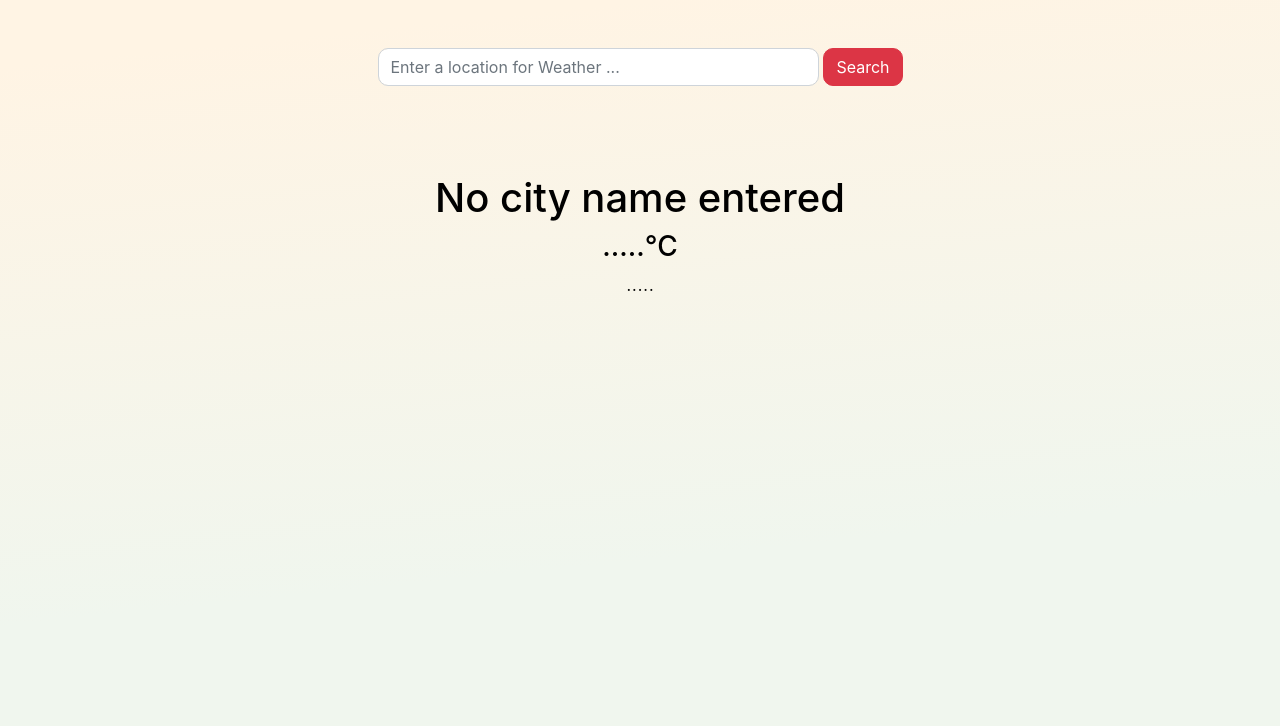
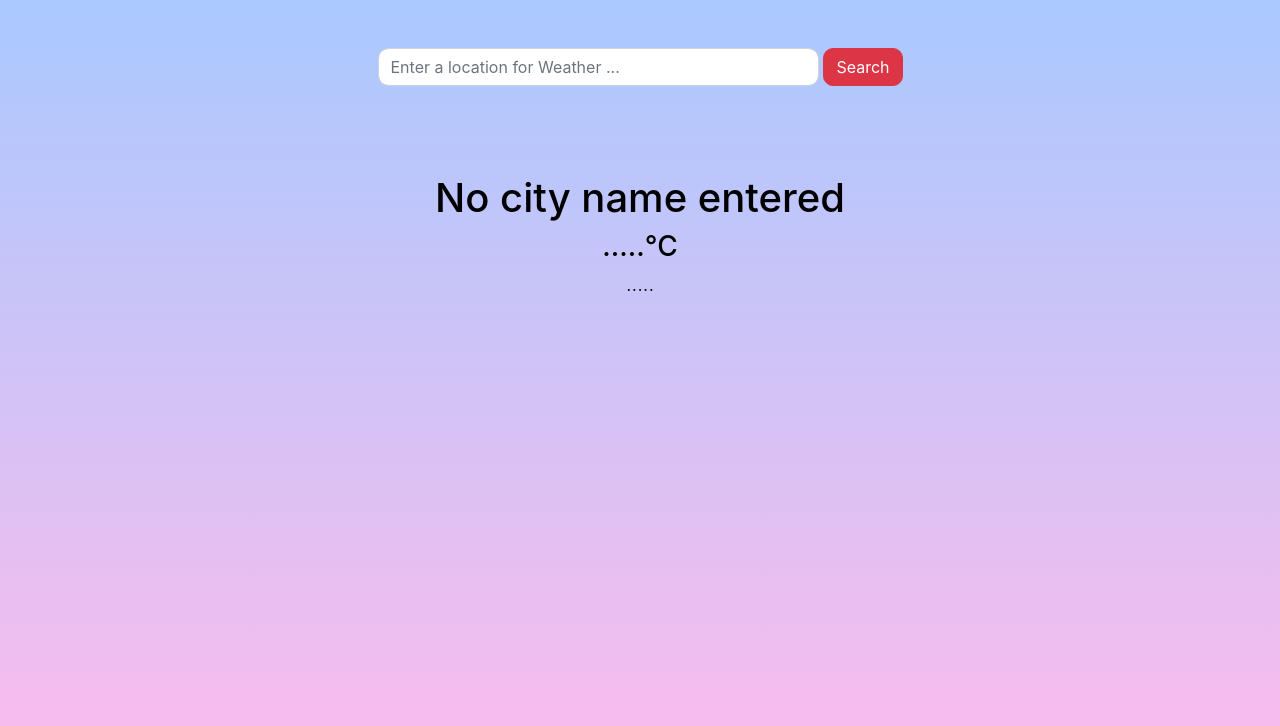
Before and after one commit to Alavi-Sadaf/weather-master, a plain HTML site: page index.html in a window 1280 px wide. Drawn offline with nearby package versions, Linux system fonts and the light colour scheme.

Commit message:
css changed

```diff
--- a/index.html
+++ b/index.html
@@ -24,7 +24,8 @@
     }
 
     body {
-      background-image: linear-gradient(174.2deg, rgba(255, 244, 228, 1) 7.1%, rgba(240, 246, 238, 1) 67.4%);
+      background-color: #A9C9FF;
+      background-image: linear-gradient(180deg, #A9C9FF 0%, #FFBBEC 100%);
       background-size: cover;
       height: 100vh;
     }
```
